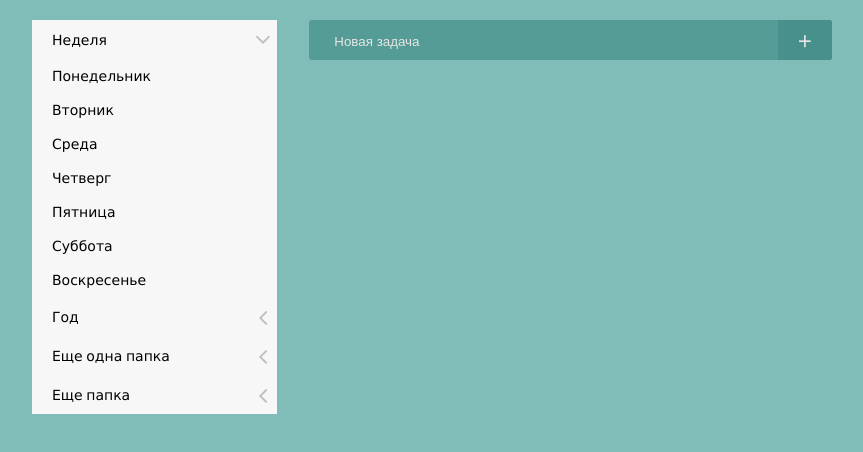
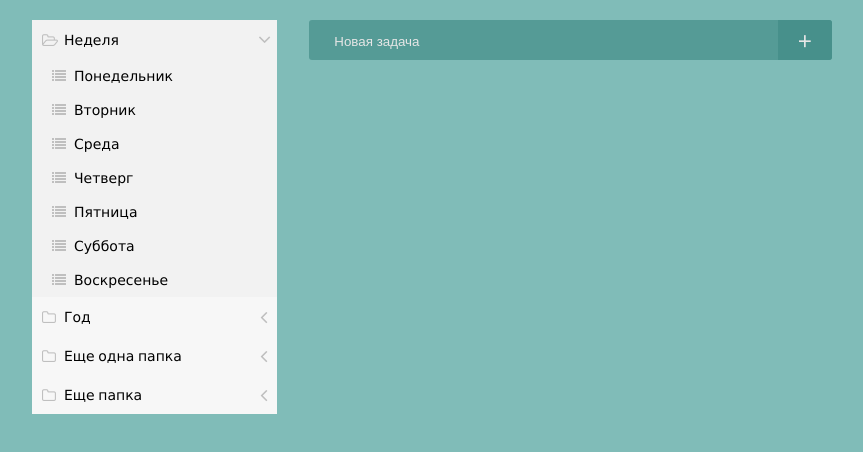
Before and after one commit to gulalex181/todolist-app, a website: page index.html in a window 1280 px wide. Both pictures are taken after a click on the element "Неделя". Shown: the whole page, without its empty margins (208-1071 px from the left). Drawn offline with nearby package versions, Linux system fonts and the light colour scheme.

Commit message:
menu styles

```diff
--- a/components/menu/menu.css
+++ b/components/menu/menu.css
@@ -1,28 +1,28 @@
-.menu {
-}
+.menu {}
+.menu__folders {}
+.menu__folder {}
 
-/*menu__folders
-menu__folder
-menu__title
-menu__list
-menu__item*/
 
+
+/* Стили для списка в папке */
 .menu__list {
-	display: none;
+	position: absolute;
 
-	list-style: none;
-	transition: transform 100ms ease-in-out;
+	transition: all 100ms ease-in-out;
 	transform: scaleY(0);
 	transform-origin: 50% 0%;
 }
 
 .menu__folder.menu_open .menu__list {
-	display: block;
+	position: static;
 	transform: scaleY(1);
 }
 
+
+
+/* Стили для заголовка папки */
 .menu__title {
-	padding: 10px 20px;
+	padding: 10px 32px;
 	position: relative;
 
 	background-color: hsl(0, 0%, 97%);
@@ -30,32 +30,84 @@ menu__item*/
 	cursor: pointer;
 }
 
+.menu__title:before,
 .menu__title:after {
 	position: absolute;
 	top: 50%;
+
+	color: hsl(0, 0%, 75%);
+	font-family: FontAwesome;
+
+	transform: translate(0, -50%);
+	transition: transform 100ms ease-in-out;
+}
+
+.menu__title:before {
+	left: 10px;
+
+	content: "\f114";
+	font-size: 1.5rem;
+}
+
+.menu__title:after {
 	right: 10px;
 
-	color: hsl(0, 0%, 75%);
-	font: 2.5rem FontAwesome;
+	content: "\f104";
+	font-size: 2rem;
+}
 
-	content: "\f104";
-	transform: translate(0, -50%);
-	transition: transform 100ms ease-in-out;
+.menu__folder.menu_open .menu__title:before {
+	content: "\f115";
 }
 
 .menu__folder.menu_open .menu__title:after {
 	transform: translate(0, -50%) rotate(-90deg);
 }
 
+
+/* Смена фонового цвета у открытой папки */
+.menu__folder.menu_open .menu__title,
+.menu__folder.menu_open .menu__item {
+	background-color: hsl(0, 0%, 95%);
+}
+
+/* Стили для пункта списка */
 .menu__item {
-	padding: 10px 20px;
 	line-height: 1.4rem;
+	padding: 10px 42px;
+	position: relative;
 
 	background-color: hsl(0, 0%, 97%);
 
 	cursor: pointer;
 }
 
-.menu__item:hover {
-	background-color: hsl(176, 31%, 92%);
+.menu__item:before,
+.menu__item:after {
+	position: absolute;
+	top: 50%;
+
+	color: hsl(0, 0%, 75%);
+	font-family: FontAwesome;
+
+	transform: translate(0, -50%);
+	transition: transform 100ms ease-in-out;
 }
+
+.menu__item:before {
+	left: 20px;
+
+	content: "\f03a";
+	font-size: 1.4rem;
+}
+
+/*.menu__item:after {
+	right: 10px;
+
+	content: "\f104";
+	font-size: 1.5rem;
+}*/
+
+.menu__item_active {
+	background-color: hsl(176, 31%, 92%) !important;
+}
--- a/components/menu/menu.js
+++ b/components/menu/menu.js
@@ -66,6 +66,11 @@
 				};
 
 				this._trigger('itemClick', data);
+
+				this.elem.querySelectorAll('.menu__item_active').forEach( item => {
+					item.classList.remove('menu__item_active');
+				});
+				target.classList.add('menu__item_active');
 			}
 		}
 
```
